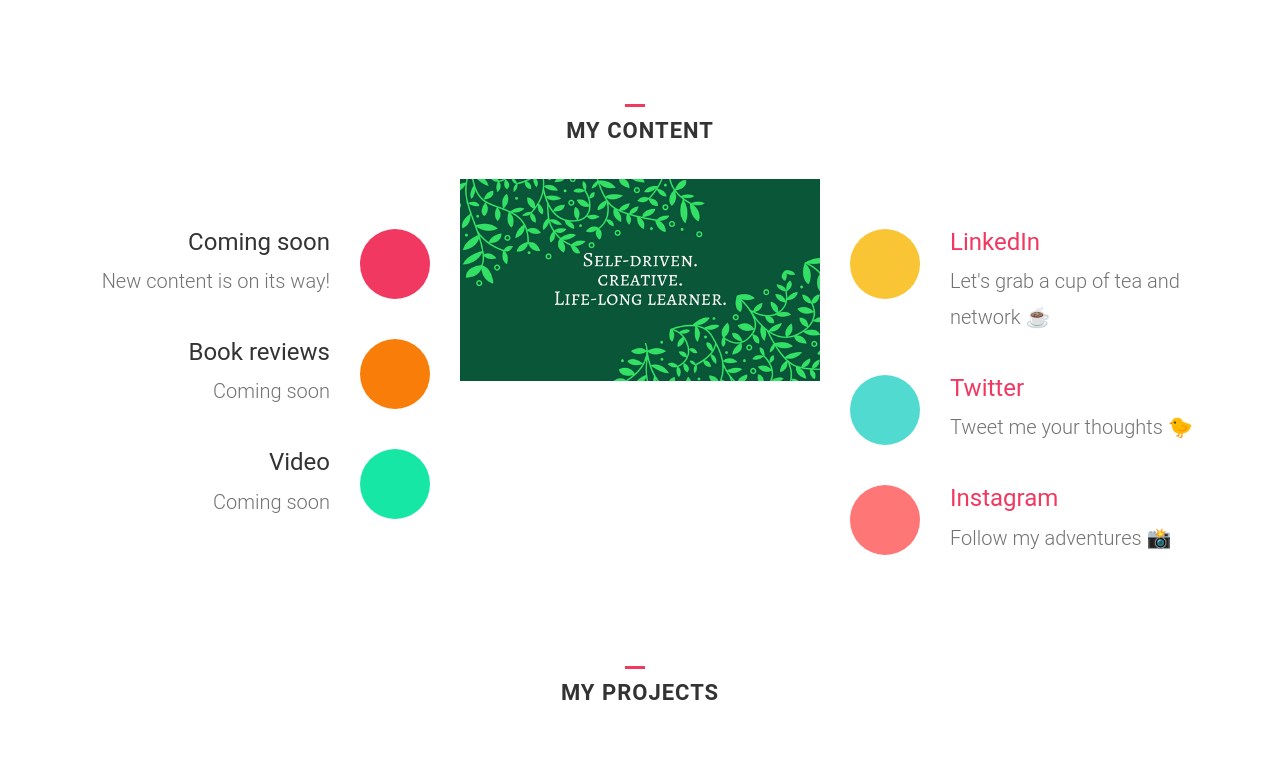
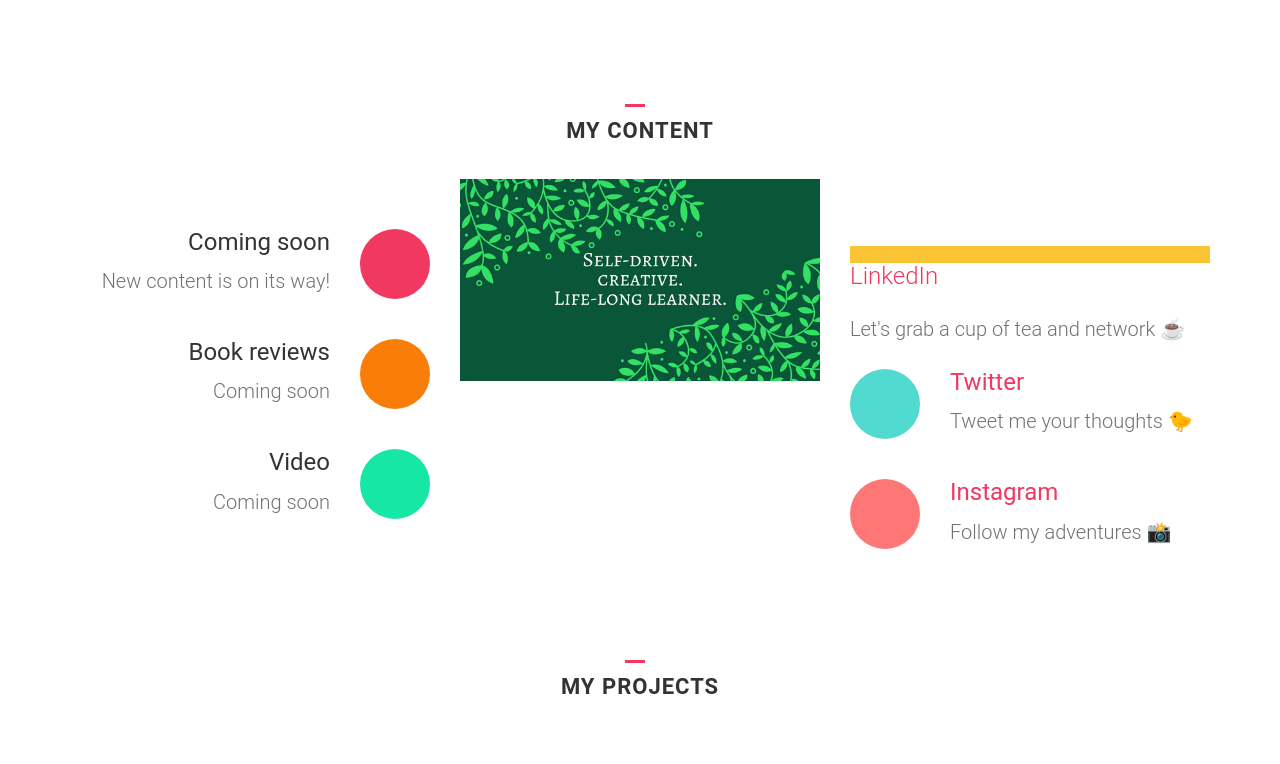
Before and after one commit to Surekha24/Surekha24.github.io, a Jekyll site: the page index.html, which Jekyll copies as it is, in a window 1280 px wide. Shown: the part 2027-2791 px from the top of the page. Built offline with Jekyll 4.4.1, drawn with Linux system fonts in a browser that asks for light colours; nearby versions of some CDN libraries; some web fonts are replaced; library files that are not in the unit come from our copies; grey boxes are pictures that could not be loaded.

Commit message:
Update index.html

```diff
--- a/index.html
+++ b/index.html
@@ -195,7 +195,7 @@
 				</div>
 
 				<div class="col-md-4 col-sm-6">
-					<div class="fh5co-services">
+					<div class="icon-linkedin">
 						<div class="fh5co-table2 fh5co-table2-color-4 text-center">
 							<div class="fh5co-table-cell2">
 								<i class="icon-linkedin"></i>
```
